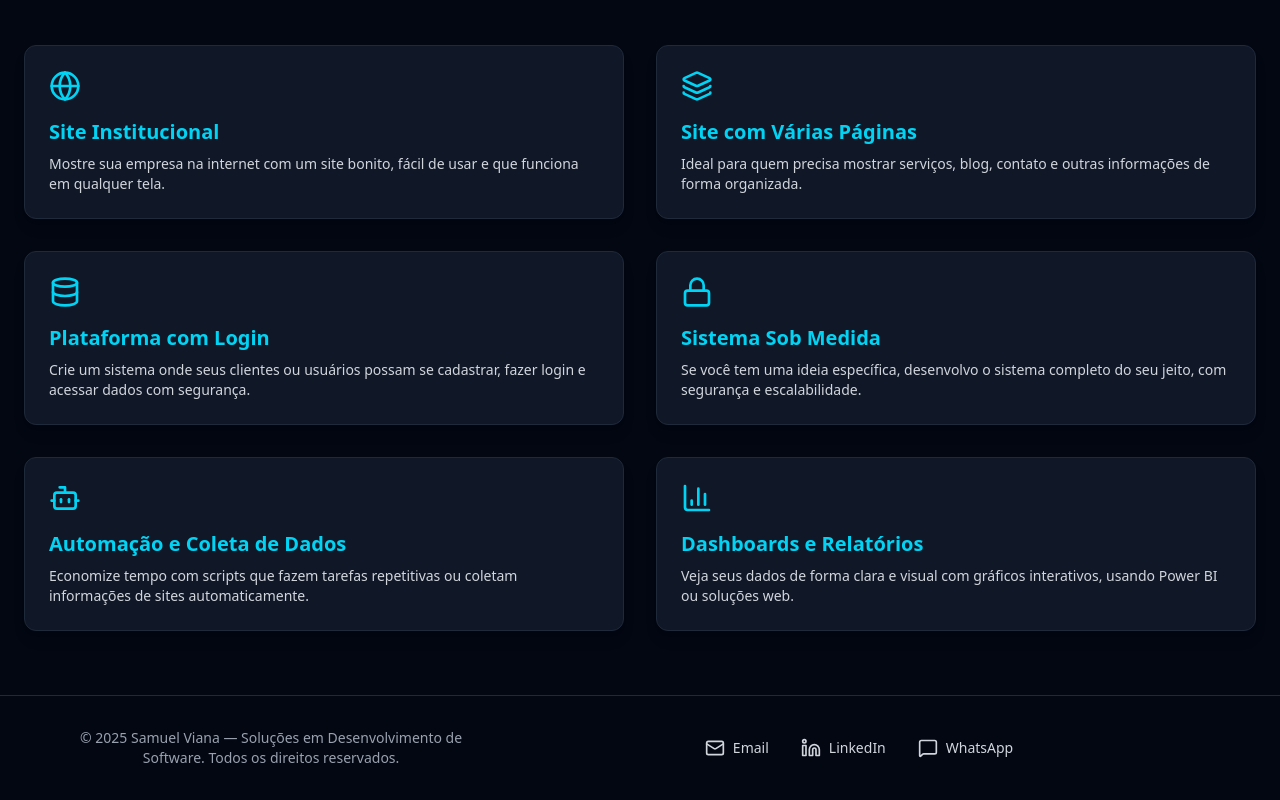
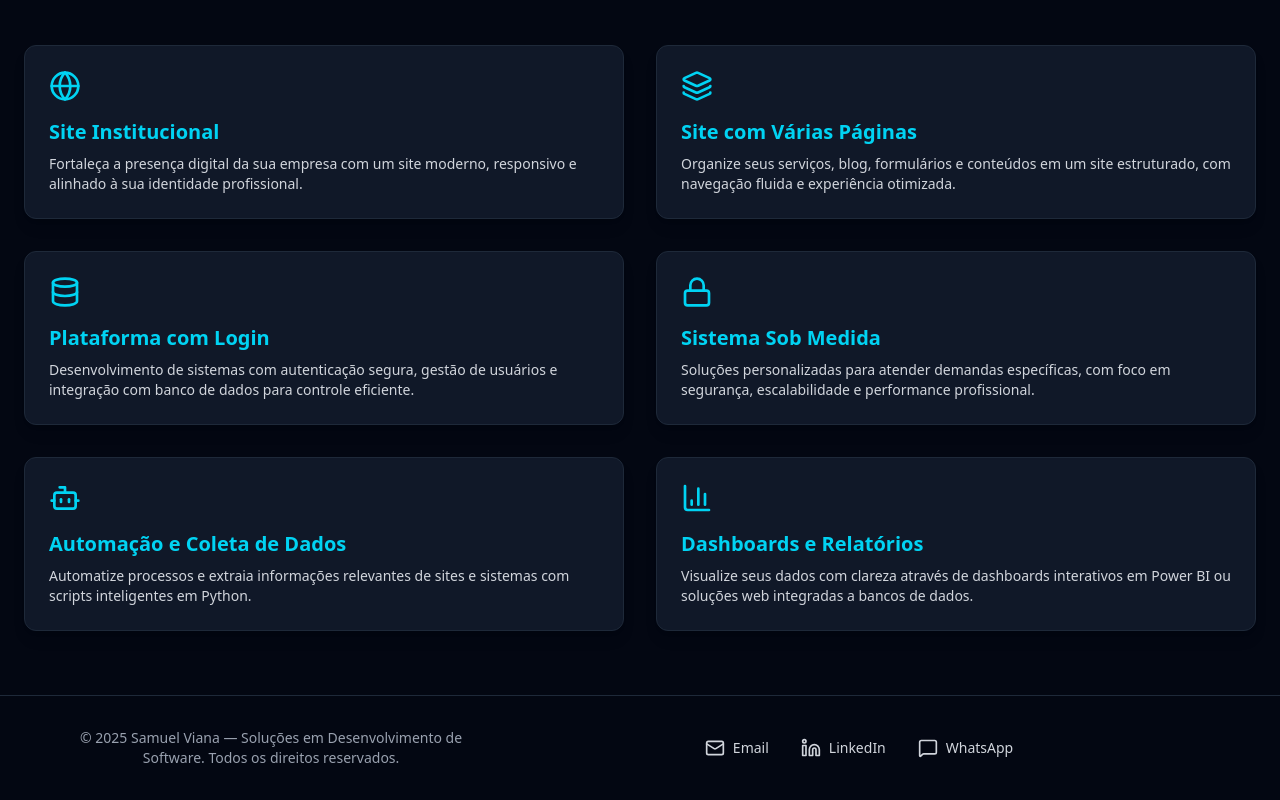
Before and after one commit to samuel-viana23/solucoes-tecnologicas, a React (Vite) app: page / in a window 1280 px wide. Shown: the part 903-1703 px from the top of the page. Built offline with nearby package versions, Linux system fonts and the light colour scheme.

Commit message:
alterando descrições das soluçoes

```diff
--- a/src/components/SolutionsSection.tsx
+++ b/src/components/SolutionsSection.tsx
@@ -12,37 +12,37 @@ const solutions = [
   {
     title: "Site Institucional",
     description:
-      "Mostre sua empresa na internet com um site bonito, fácil de usar e que funciona em qualquer tela.",
+      "Fortaleça a presença digital da sua empresa com um site moderno, responsivo e alinhado à sua identidade profissional.",
     icon: <Globe className="w-8 h-8 text-cyan-400" />,
   },
   {
     title: "Site com Várias Páginas",
     description:
-      "Ideal para quem precisa mostrar serviços, blog, contato e outras informações de forma organizada.",
+      "Organize seus serviços, blog, formulários e conteúdos em um site estruturado, com navegação fluida e experiência otimizada.",
     icon: <Layers className="w-8 h-8 text-cyan-400" />,
   },
   {
     title: "Plataforma com Login",
     description:
-      "Crie um sistema onde seus clientes ou usuários possam se cadastrar, fazer login e acessar dados com segurança.",
+      "Desenvolvimento de sistemas com autenticação segura, gestão de usuários e integração com banco de dados para controle eficiente.",
     icon: <Database className="w-8 h-8 text-cyan-400" />,
   },
   {
     title: "Sistema Sob Medida",
     description:
-      "Se você tem uma ideia específica, desenvolvo o sistema completo do seu jeito, com segurança e escalabilidade.",
+      "Soluções personalizadas para atender demandas específicas, com foco em segurança, escalabilidade e performance profissional.",
     icon: <Lock className="w-8 h-8 text-cyan-400" />,
   },
   {
     title: "Automação e Coleta de Dados",
     description:
-      "Economize tempo com scripts que fazem tarefas repetitivas ou coletam informações de sites automaticamente.",
+      "Automatize processos e extraia informações relevantes de sites e sistemas com scripts inteligentes em Python.",
     icon: <Bot className="w-8 h-8 text-cyan-400" />,
   },
   {
     title: "Dashboards e Relatórios",
     description:
-      "Veja seus dados de forma clara e visual com gráficos interativos, usando Power BI ou soluções web.",
+      "Visualize seus dados com clareza através de dashboards interativos em Power BI ou soluções web integradas a bancos de dados.",
     icon: <BarChart3 className="w-8 h-8 text-cyan-400" />,
   },
 ];
```
